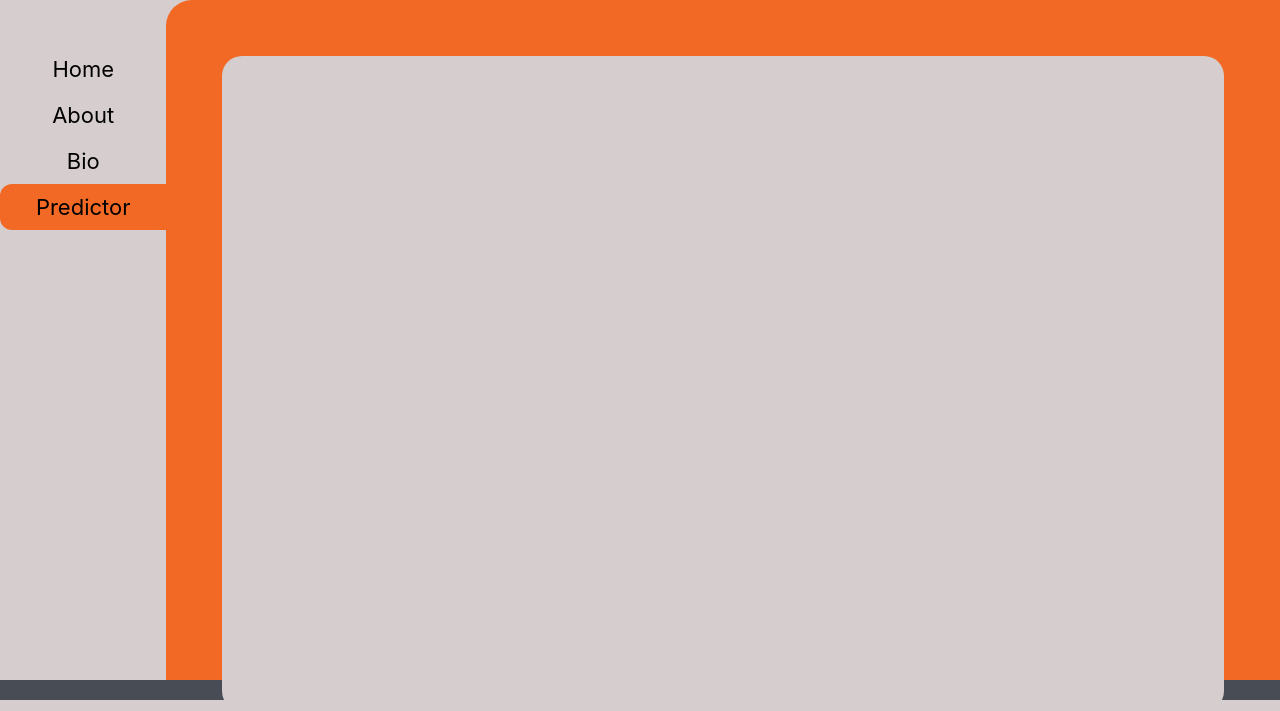
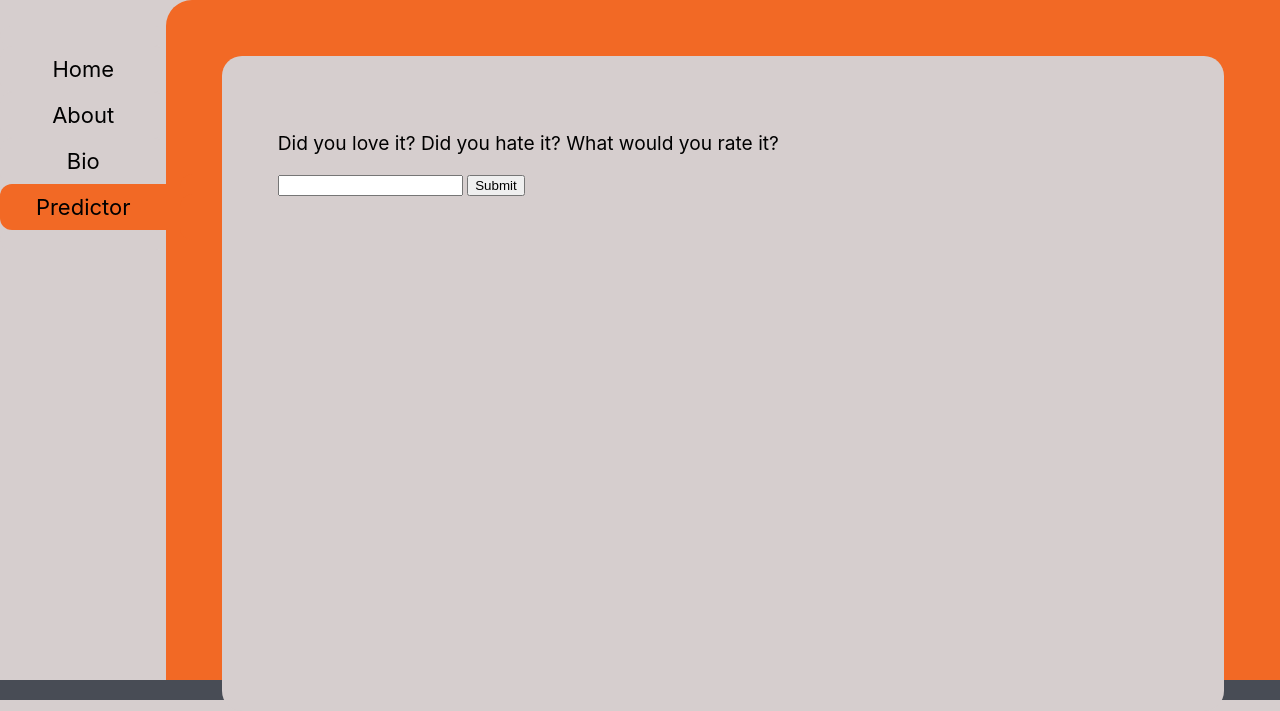
Before and after one commit to srwight/penguin-libs, a Flask app: page /predict in a window 1280 px wide. Shown: the part 100-811 px from the top of the page. Run offline with Flask 2, Linux system fonts and the light colour scheme; some libraries are stand-ins or nearby versions.

Commit message:
Added functionality for rendering predictions

```diff
--- a/mlserv/templates/predict.html
+++ b/mlserv/templates/predict.html
@@ -1 +1,15 @@
 {% extends 'base.html' %}
+{% block content %}
+    <p class="content-title"> Did you love it? Did you hate it? What would you rate it? </p>
+    <form action = '/predict' method = 'POST' placeholder = "What a wonderful place.">
+        <input type = 'text' name = 'user_review'>
+        <input type = 'submit' value = 'Submit'>
+    </form>
+    {% if prediction %}
+        {{ prediction }}
+        <br>{% for n in range(linear_predict) %}
+        ⭐
+        {% endfor %}</p>
+        <p><a href='/predict'>See Another</a></p>
+    {% endif %}
+{% endblock %}
```
